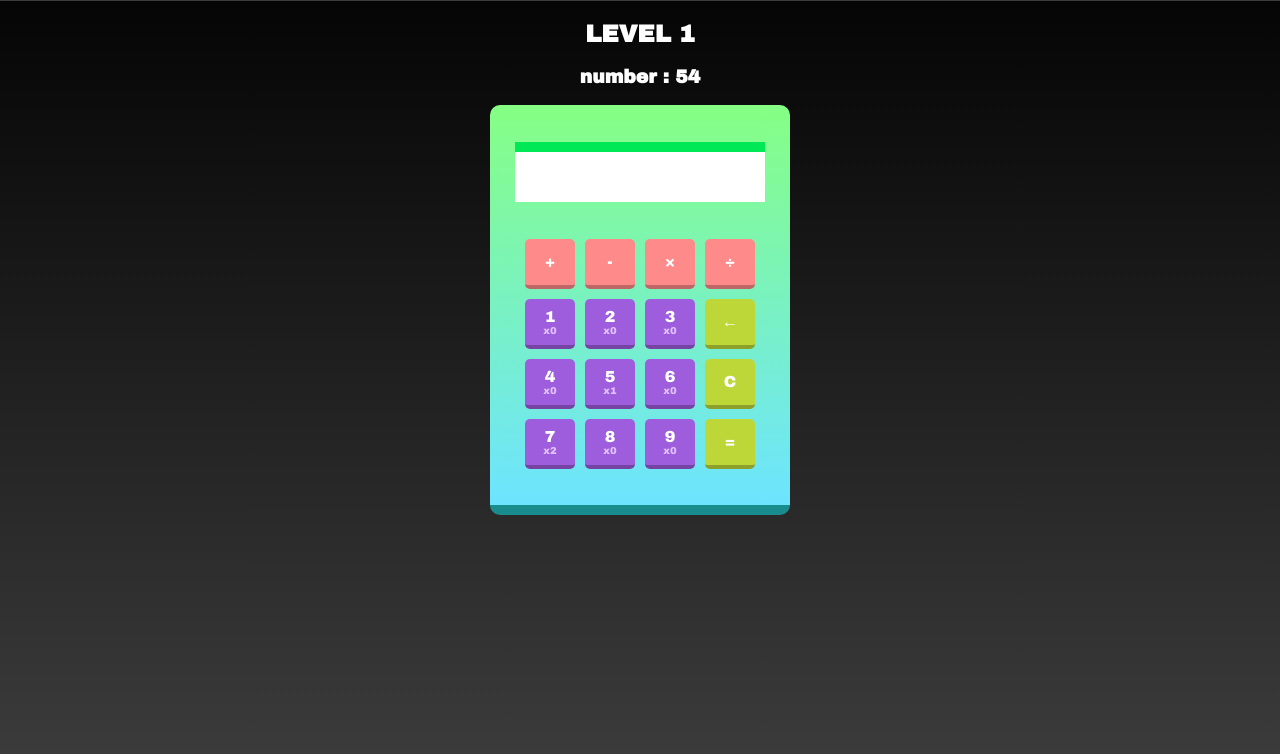
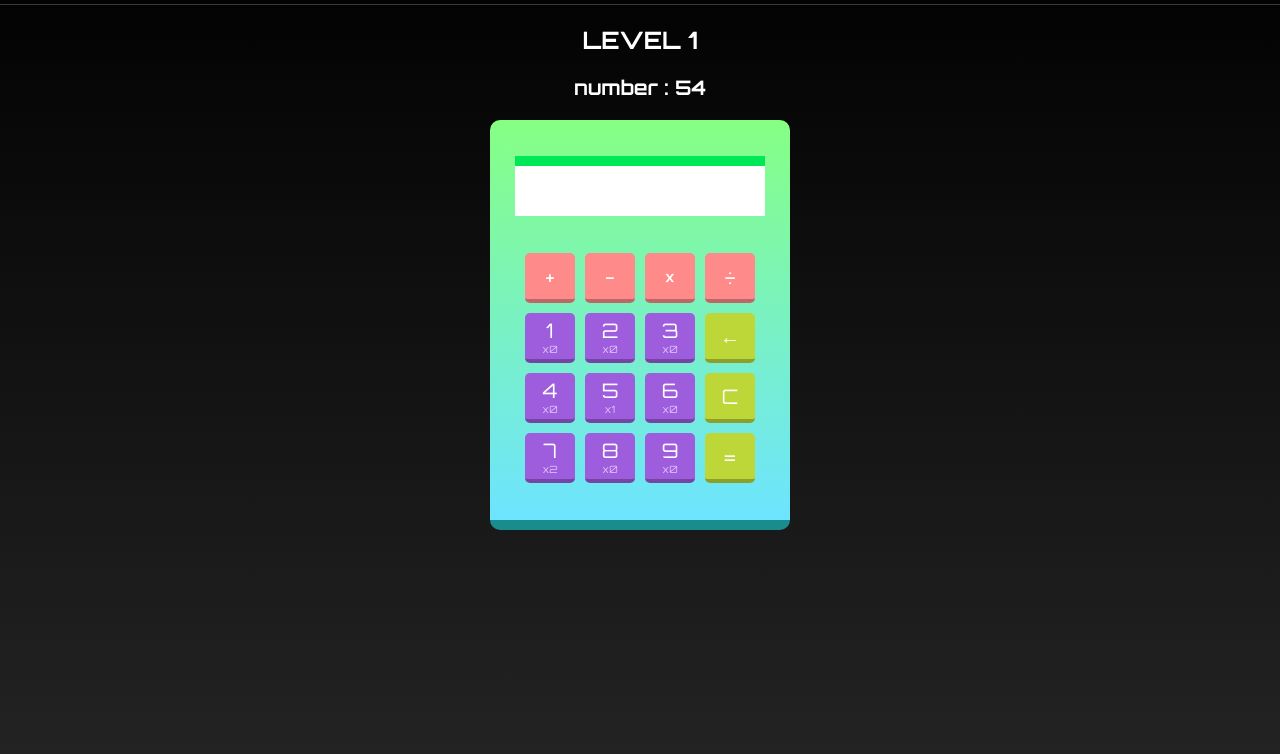
Before and after one commit to PacharaphonP/Calculate-THIS, a plain HTML site: page index.html in a window 1280 px wide. Shown: the part 66-820 px from the top of the page. Drawn offline with nearby package versions, Linux system fonts and the light colour scheme.

Commit message:
change font

```diff
--- a/style.css
+++ b/style.css
@@ -1,18 +1,22 @@
-@import url('https://fonts.googleapis.com/css2?family=Archivo+Black&display=swap');
+
+@import url('https://fonts.googleapis.com/css2?family=Orbitron:wght@400..900&display=swap');
 *{
     text-align: center;
-    font-family: "Archivo Black", sans-serif;
+    font-family: "Orbitron", sans-serif;
 
 }
 
 body{
     background-color: black;
-    background: linear-gradient(black,rgb(59, 59, 59));
+    background: linear-gradient(black,rgb(35, 35, 35));
     color: white;
     margin: 0;
     height: 100vh;
 }
 
+h3{
+    font-size: 20px;
+}
 .navbar{
     border-bottom: 1px solid rgba(255, 255, 255, 0.219);
 }
@@ -42,6 +46,7 @@ body{
     color: black;
     letter-spacing: 1px;
     overflow: hidden;
+    font-weight: 700;
 }
 
 .calculator{
@@ -52,6 +57,8 @@ body{
     grid-template-rows: repeat(4,50px);
     gap: 10px;
     margin: auto;
+    font-weight: 00;
+    font-size: 20px;
 }
 
 .btn{
```
